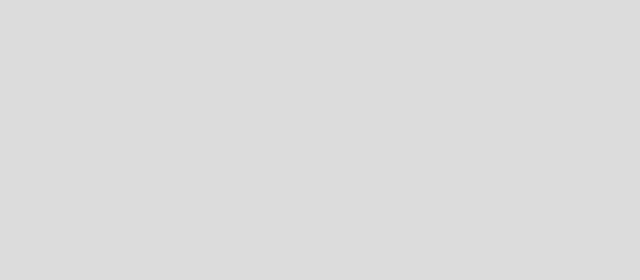
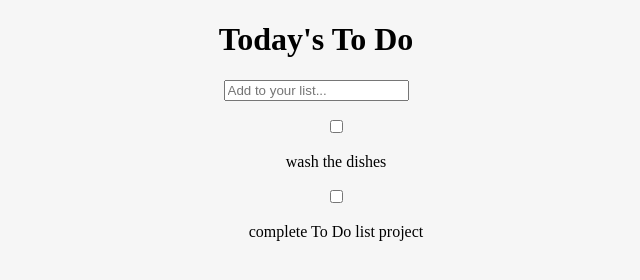
Before and after one commit to huseyinbiyik/minimalist, a website built with webpack: page src/index.html in a window 1280 px wide. Shown: the whole page, without its empty margins (324-964 px from the left). Built offline with nearby package versions, Linux system fonts and the light colour scheme.

Commit message:
Add iterative display function

```diff
--- a/src/index.html
+++ b/src/index.html
@@ -1,13 +1,18 @@
 <!DOCTYPE html>
 <html lang="en">
+
 <head>
     <meta charset="UTF-8">
     <meta name="viewport" content="width=device-width, initial-scale=1.0">
     <title>to-do-list</title>
 </head>
+
 <body>
-    <div>
+    <div class="container">
+        <h1>Today's To Do</h1>
+        <input id="add-task" type="text" placeholder="Add to your list...">
         <ul id="list-container"></ul>
     </div>
 </body>
+
 </html>
--- a/src/index.js
+++ b/src/index.js
@@ -1,6 +1,6 @@
 import './style.css';
 
-
+const listContainer = document.querySelector('#list-container')
 
 let toDoObjects = [{
   content: "wash the dishes",
@@ -9,11 +9,11 @@ let toDoObjects = [{
 }, {
   content: "complete To Do list project",
   complete: false,
-  index: 1
+  index: 2
 }, ]
 
-toDoObjects.forEach((task)=>{
-
+toDoObjects.forEach((task) => {
+  listContainer.innerHTML += `<li><input type="checkbox"><p>${task.content}</p> </li>`
 })
 
 console.log(toDoObjects);
--- a/src/style.css
+++ b/src/style.css
@@ -1,3 +1,7 @@
 body {
-  background-color: gainsboro;
+  background-color: #f6f6f6;
+  text-align: center;
 }
+ul{
+  list-style-type: none;
+}
```
